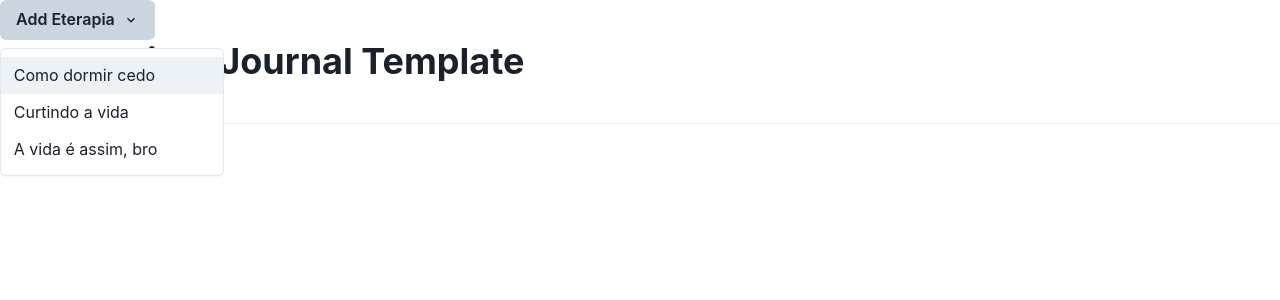
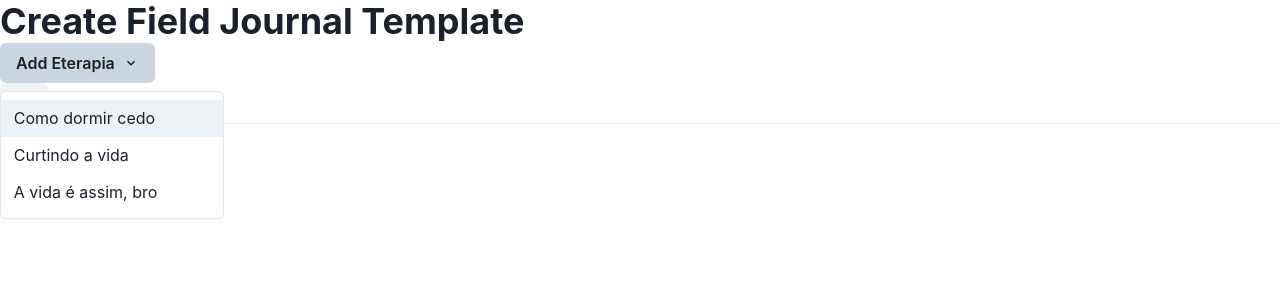
Before and after one commit to isaac-allef/e-terapias, a Next.js app in the folder front-end/: page /administrator/fieldJournalTemplateForm in a window 1280 px wide. Both pictures are taken after a click on the button "Add Eterapia". Shown: the top 300 px of the page. Built offline with nearby package versions, Linux system fonts and the light colour scheme.

Commit message:
refactoring: field journal template form, creation of AddEterapias component

```diff
--- /dev/null
+++ b/front-end/pages/administrator/fieldJournalTemplateForm/components/AddEterapias/components/MenuAddEterapia.tsx
@@ -0,0 +1,46 @@
+import { Button } from "@chakra-ui/button";
+import { ChevronDownIcon } from "@chakra-ui/icons";
+import { Menu, MenuButton, MenuItem, MenuList } from "@chakra-ui/menu";
+
+interface MyProps {
+    eterapias: any[];
+    eterapiasToAdd: any[];
+    setEterapiasToAdd: Function;
+}
+
+export default function MenuAddEterapia({ eterapias, eterapiasToAdd, setEterapiasToAdd }: MyProps) {
+    return (
+        <Menu>
+            {({ isOpen }) => (
+                <>
+                <MenuButton isActive={isOpen} as={Button} rightIcon={<ChevronDownIcon />}>
+                    Add Eterapia
+                </MenuButton>
+                <MenuList>
+                    {
+                        eterapias.map(eterapia => {
+                            return <MenuItem
+                                    key={eterapia.id}
+                                    onClick={() => {
+                                            let exists = false;
+                                            eterapiasToAdd.forEach(ete => {
+                                                if (ete.id === eterapia.id) {
+                                                    exists = true;
+                                                    return;
+                                                }
+                                            })
+                                            if (!exists) {
+                                                setEterapiasToAdd([...eterapiasToAdd, eterapia])
+                                            }
+                                        }
+                                    }
+                                    >{ eterapia.name }
+                                </MenuItem>
+                        })
+                    }
+                </MenuList>
+                </>
+            )}
+        </Menu>
+    )
+}
--- /dev/null
+++ b/front-end/pages/administrator/fieldJournalTemplateForm/components/AddEterapias/components/ShowEterapiasAdded.tsx
@@ -0,0 +1,31 @@
+import { Button } from "@chakra-ui/button"
+import { CloseIcon } from "@chakra-ui/icons"
+import { Flex, Wrap, Text } from "@chakra-ui/layout"
+
+interface MyProps {
+    eterapiasToAdd: any[];
+    setEterapiasToAdd: Function;
+}
+
+export default function ShowEterapiasEdded({ eterapiasToAdd, setEterapiasToAdd }: MyProps) {
+    return (
+        <Wrap>
+            {
+                eterapiasToAdd.map(ete => {
+                    return (
+                        <Flex key={ete.id}>
+                        <Text>{ ete.name }</Text>
+                        <Button onClick={() => {
+                                const newList = eterapiasToAdd.filter(e => e.id !== ete.id)
+                                setEterapiasToAdd(newList)
+                            }
+                        }>
+                            <CloseIcon />
+                        </Button>
+                        </Flex>
+                    )
+                })
+            }
+        </Wrap>
+    )
+}
--- /dev/null
+++ b/front-end/pages/administrator/fieldJournalTemplateForm/components/AddEterapias/index.tsx
@@ -0,0 +1,26 @@
+import { Flex } from "@chakra-ui/layout"
+import MenuAddEterapia from "./components/MenuAddEterapia"
+import ShowEterapiasEdded from "./components/ShowEterapiasAdded"
+
+interface MyProps {
+    eterapias: any[];
+    eterapiasToAdd: any[];
+    setEterapiasToAdd: Function;
+}
+
+export default function AddEterapias({ eterapias, eterapiasToAdd, setEterapiasToAdd }: MyProps) {
+    return (
+        <Flex>
+            <ShowEterapiasEdded
+                eterapiasToAdd={eterapiasToAdd}
+                setEterapiasToAdd={setEterapiasToAdd}
+            />
+
+            <MenuAddEterapia
+                eterapias={eterapias}
+                eterapiasToAdd={eterapiasToAdd}
+                setEterapiasToAdd={setEterapiasToAdd}
+            />
+        </Flex>
+    )
+}
--- a/front-end/pages/administrator/fieldJournalTemplateForm/index.tsx
+++ b/front-end/pages/administrator/fieldJournalTemplateForm/index.tsx
@@ -1,11 +1,11 @@
 import MyTitle from "../../../components/MyTitle";
 import { Button } from "@chakra-ui/button";
-import { Box, Divider, Flex, Text, Wrap } from "@chakra-ui/layout";
-import { Menu, MenuButton, MenuItem, MenuList } from "@chakra-ui/menu";
-import { ChevronDownIcon, CloseIcon, DeleteIcon } from "@chakra-ui/icons";
+import { Box, Divider } from "@chakra-ui/layout";
+import { DeleteIcon } from "@chakra-ui/icons";
 import { useState } from "react";
 import QuestionTemplate from "./components/QuestionTemplate";
 import MenuAddNewQuestionTemplate from "./components/MenuAddNewQuestionTemplate";
+import AddEterapias from "./components/AddEterapias";
 
 interface Question {
     id: any;
@@ -50,60 +50,13 @@ export default function FieldJournalTemplateForm() {
 
     return (
       <>
-        <Flex>
-        <Wrap>
-            {
-                eterapiasToAdd.map(ete => {
-                    return (
-                        <Flex key={ete.id}>
-                        <Text>{ ete.name }</Text>
-                        <Button onClick={() => {
-                                const newList = eterapiasToAdd.filter(e => e.id !== ete.id)
-                                setEterapiasToAdd(newList)
-                            }
-                        }>
-                            <CloseIcon />
-                        </Button>
-                        </Flex>
-                    )
-                })
-            }
-        </Wrap>
-        <Menu>
-            {({ isOpen }) => (
-                <>
-                <MenuButton isActive={isOpen} as={Button} rightIcon={<ChevronDownIcon />}>
-                    Add Eterapia
-                </MenuButton>
-                <MenuList>
-                    {
-                        eterapias.map(eterapia => {
-                            return <MenuItem
-                                    key={eterapia.id}
-                                    onClick={() => {
-                                            let exists = false;
-                                            eterapiasToAdd.forEach(ete => {
-                                                if (ete.id === eterapia.id) {
-                                                    exists = true;
-                                                    return;
-                                                }
-                                            })
-                                            if (!exists) {
-                                                setEterapiasToAdd([...eterapiasToAdd, eterapia])
-                                            }
-                                        }
-                                    }
-                                    >{ eterapia.name }
-                                </MenuItem>
-                        })
-                    }
-                </MenuList>
-                </>
-            )}
-        </Menu>
-        </Flex>
+        <MyTitle>{'Create Field Journal Template'}</MyTitle>
 
-        <MyTitle>{'Create Field Journal Template'}</MyTitle>
+        <AddEterapias
+            eterapias={eterapias}
+            eterapiasToAdd={eterapiasToAdd}
+            setEterapiasToAdd={setEterapiasToAdd}
+        />
 
         {
         questionsTemplates.map(question => {
```
